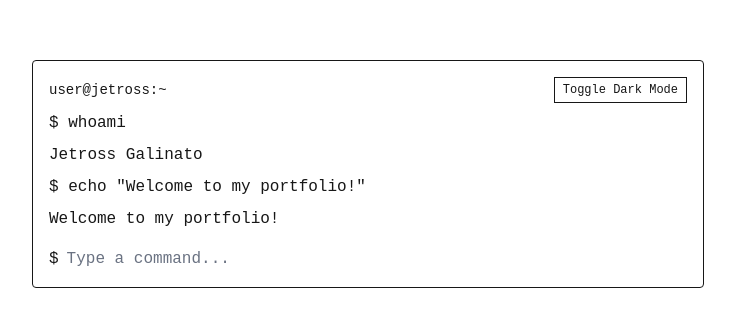
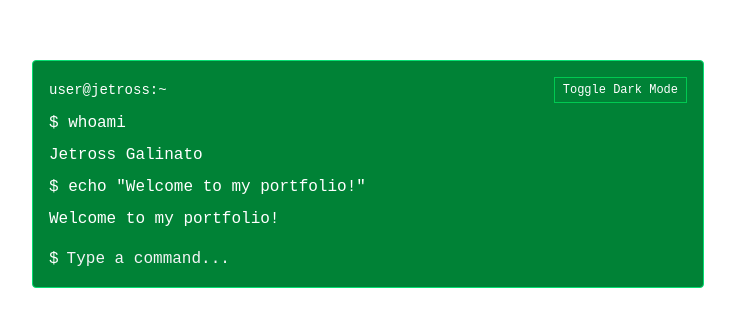
Before and after one commit to Jetrossgalinato/portfolio, a Next.js app: page / in a window 1280 px wide. Shown: the part 226-552 px from the top of the page, without its empty margins (272-1007 px from the left). Built offline with nearby package versions, Linux system fonts and the light colour scheme.

Commit message:
changed the color of the card on light mode

```diff
--- a/src/app/components/Terminal.tsx
+++ b/src/app/components/Terminal.tsx
@@ -9,22 +9,20 @@ const Terminal = () => {
   const [history, setHistory] = useState<string[]>([]);
 
   const handleKeyDown = (e: React.KeyboardEvent<HTMLInputElement>) => {
-    if (e.key === "Enter") {
-      if (input.trim() !== "") {
-        setHistory([...history, `$ ${input}`]);
-        setInput("");
-      }
+    if (e.key === "Enter" && input.trim() !== "") {
+      setHistory([...history, `$ ${input}`]);
+      setInput("");
     }
   };
 
   return (
-    <div className="min-h-screen flex flex-col items-center justify-center transition-all duration-300 bg-[var(--background)] text-[var(--foreground)] dark:text-green-400 px-4">
-      <div className="w-full max-w-2xl border border-[var(--foreground)] dark:border-green-400 rounded p-4 font-mono">
+    <div className="min-h-screen flex flex-col items-center justify-center transition-all duration-300 bg-[var(--background)] text-white px-4">
+      <div className="w-full max-w-2xl border border-green-400 rounded p-4 font-mono bg-green-700 dark:bg-black text-white dark:text-green-500">
         <div className="flex justify-between items-center mb-2">
           <span className="text-sm">user@jetross:~</span>
           <button
             onClick={toggleTheme}
-            className="text-xs border px-2 py-1 border-[var(--foreground)] dark:border-green-400 hover:bg-[var(--foreground)] hover:text-[var(--background)] dark:hover:bg-green-400 dark:hover:text-black transition"
+            className="text-xs border px-2 py-1 border-green-500 hover:bg-green-200 hover:text-black transition"
           >
             Toggle {theme === "dark" ? "Light" : "Dark"} Mode
           </button>
@@ -47,7 +45,7 @@ const Terminal = () => {
             value={input}
             onChange={(e) => setInput(e.target.value)}
             onKeyDown={handleKeyDown}
-            className="w-full bg-transparent outline-none border-none text-inherit placeholder:text-gray-500"
+            className="w-full bg-transparent outline-none border-none placeholder:text-gray-100 dark:placeholder:text-green-400"
             placeholder="Type a command..."
             autoFocus
           />
```
